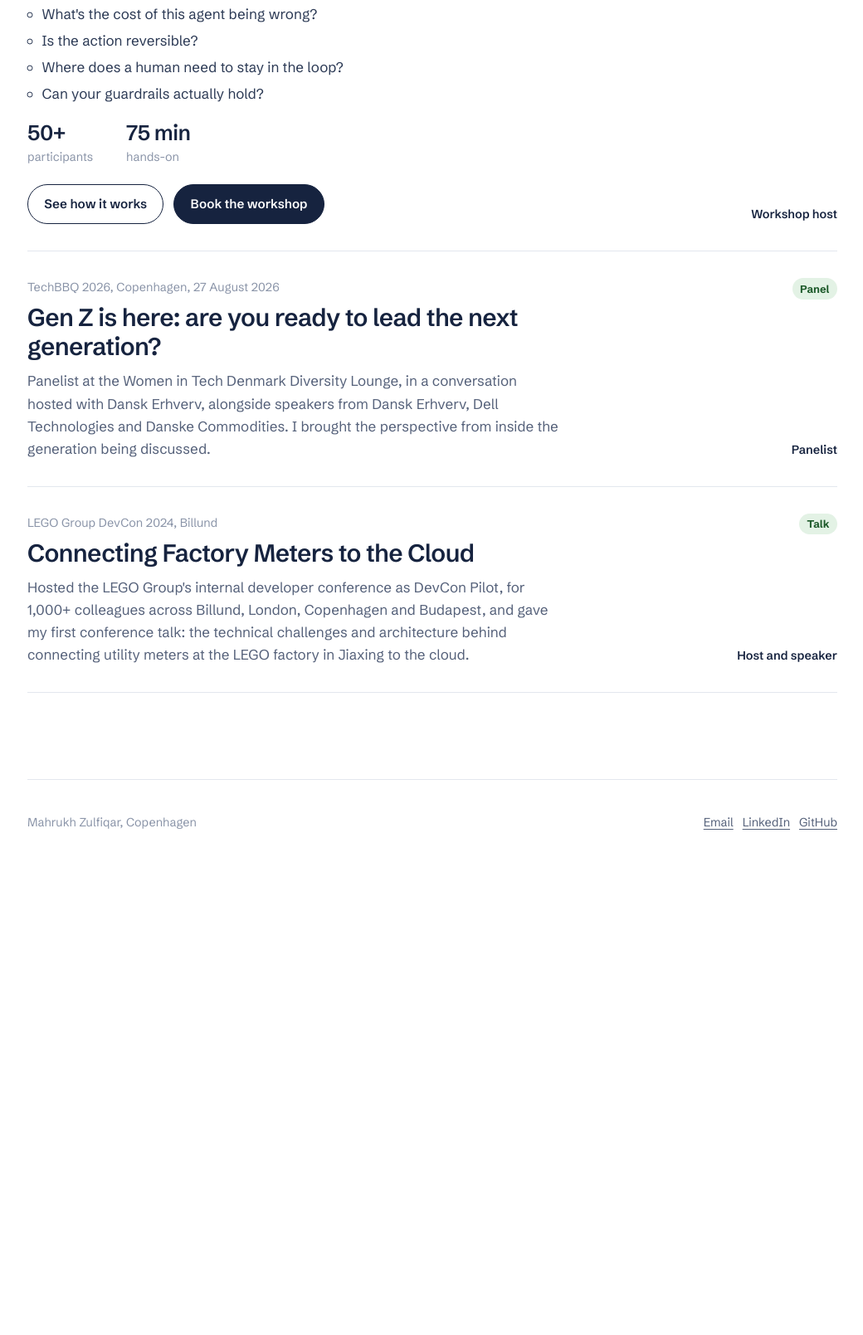
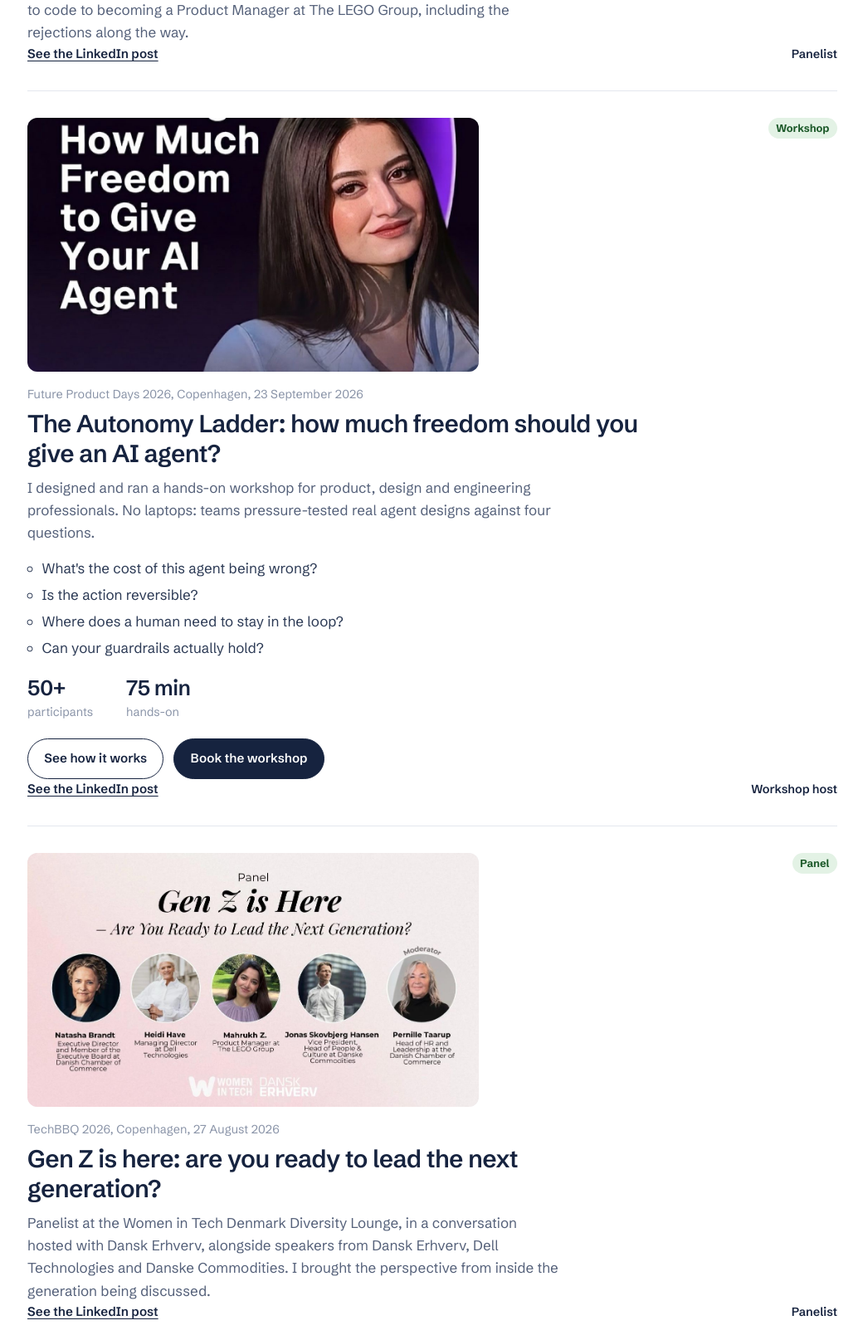
Before and after one commit to mahrukhzulfiqar/mahrukhzulfiqar.github.io, a plain HTML site: page index.html in a window 1280 px wide. Shown: the part 4391-6000 px from the top of the page at 83% size, without its empty margins (119-1159 px from the left). Before the commit the page ends 5442 px from the top, so only its background shows below. Drawn offline with Linux system fonts and the light colour scheme.

Commit message:
Event photos and LinkedIn links

```diff
--- a/index.html
+++ b/index.html
@@ -8,7 +8,7 @@
 <link rel="preconnect" href="https://fonts.googleapis.com">
 <link rel="preconnect" href="https://fonts.gstatic.com" crossorigin>
 <link href="https://fonts.googleapis.com/css2?family=Schibsted+Grotesk:wght@400;500;600;700&display=swap" rel="stylesheet">
-<link rel="stylesheet" href="style.css?v=16">
+<link rel="stylesheet" href="style.css?v=17">
 </head>
 <body>
 <div class="wrap">
@@ -153,13 +153,16 @@
   <div class="section-title"><h2 id="conf-h">Workshops &amp; conferences</h2></div>
   <ul class="stories">
     <li class="story"><div><div>
+        <img class="event-photo" src="img/events/nordpak.jpg" alt="Mahrukh on stage at the Women in Tech panel, NordPak Foundation Tech Meetup, DTU" loading="lazy" onerror="this.remove()">
         <p class="meta">NordPak Foundation Tech Meetup 2026, DTU, Kongens Lyngby, November 2026</p>
         <h3>Women in Tech panel</h3>
         <p>Panelist on the Women in Tech panel, and I led the coordination of the panel at the NordPak Foundation's invitation. I shared how I went from not knowing how to code to becoming a Product Manager at The LEGO Group, including the rejections along the way.</p>
+        <p class="post-link"><a href="https://www.linkedin.com/feed/update/urn:li:activity:7529898995314360321/">See the LinkedIn post</a></p>
       </div>
       <div class="side"><span class="tag">Panel</span><span class="go">Panelist</span></div></div></li>
     <li class="story story-rich"><div>
       <div>
+        <img class="event-photo" src="img/events/fpd.jpg" alt="The Autonomy Ladder workshop at Future Product Days 2026" loading="lazy" onerror="this.remove()">
         <p class="meta">Future Product Days 2026, Copenhagen, 23 September 2026</p>
         <h3>The Autonomy Ladder: how much freedom should you give an AI agent?</h3>
         <p>I designed and ran a hands-on workshop for product, design and engineering professionals. No laptops: teams pressure-tested real agent designs against four questions.</p>
@@ -174,16 +177,20 @@
           <div><strong>75 min</strong><span>hands-on</span></div>
         </div>
         <div class="btns"><a class="btn" href="workshops.html">See how it works</a><a class="btn primary" href="contact.html">Book the workshop</a></div>
+        <p class="post-link"><a href="https://www.linkedin.com/feed/update/urn:li:activity:7493644122365272065/">See the LinkedIn post</a></p>
       </div>
       <div class="side"><span class="tag">Workshop</span><span class="go">Workshop host</span></div>
     </div></li>
     <li class="story"><div><div>
+        <img class="event-photo" src="img/events/techbbq.jpg" alt="Gen Z panel at the Women in Tech Denmark Diversity Lounge, TechBBQ 2026" loading="lazy" onerror="this.remove()">
         <p class="meta">TechBBQ 2026, Copenhagen, 27 August 2026</p>
         <h3>Gen Z is here: are you ready to lead the next generation?</h3>
         <p>Panelist at the Women in Tech Denmark Diversity Lounge, in a conversation hosted with Dansk Erhverv, alongside speakers from Dansk Erhverv, Dell Technologies and Danske Commodities. I brought the perspective from inside the generation being discussed.</p>
+        <p class="post-link"><a href="https://www.linkedin.com/feed/update/urn:li:activity:7498002271469871105/">See the LinkedIn post</a></p>
       </div>
       <div class="side"><span class="tag">Panel</span><span class="go">Panelist</span></div></div></li>
     <li class="story"><div><div>
+        <img class="event-photo" src="img/events/devcon.jpg" alt="Mahrukh hosting LEGO Group DevCon 2024" loading="lazy" onerror="this.remove()">
         <p class="meta">LEGO Group DevCon 2024, Billund</p>
         <h3>Connecting Factory Meters to the Cloud</h3>
         <p>Hosted the LEGO Group's internal developer conference as DevCon Pilot, for 1,000+ colleagues across Billund, London, Copenhagen and Budapest, and gave my first conference talk: the technical challenges and architecture behind connecting utility meters at the LEGO factory in Jiaxing to the cloud.</p>
--- a/style.css
+++ b/style.css
@@ -297,3 +297,5 @@ figcaption a { color: inherit; }
 .site-head .home { display: inline-grid; place-items: center; width: 2.6rem; height: 2.6rem; border-radius: 999px; border: 1.5px solid var(--line); color: var(--ink); }
 .site-head .home:hover { background: var(--tint); border-color: var(--ink); }
 .site-head .home:focus-visible { outline: 2px solid var(--amber, #e3a12f); outline-offset: 2px; }
+.event-photo { display: block; width: 100%; max-width: 34rem; aspect-ratio: 16 / 9; object-fit: cover; border-radius: 12px; margin: 0 0 1rem; background: var(--tint); }
+.post-link { margin: 0.75rem 0 0; font-size: 0.95rem; font-weight: 600; }
```
Also changed, not shown: about.html (+1 -1 lines), careerops.html (+1 -1 lines), contact.html (+1 -1 lines), engineering.html (+1 -1 lines), gridwise.html (+1 -1 lines), workshops.html (+1 -1 lines), img/events/README.txt (added), img/events/devcon.jpg (added), img/events/fpd.jpg (added), img/events/nordpak.jpg (added), img/events/techbbq.jpg (added), 1 other file.
